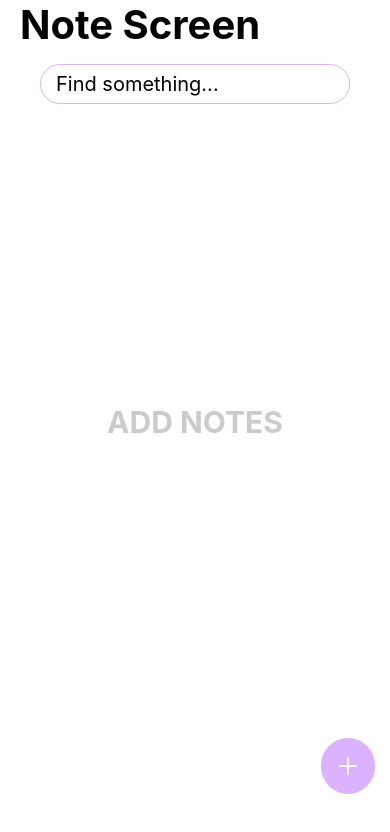
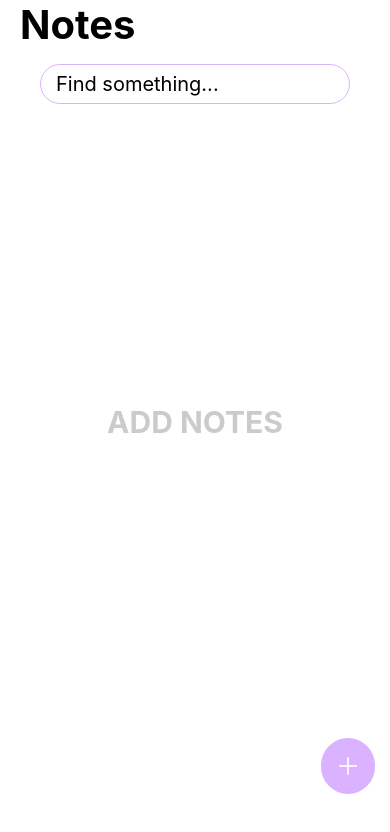
Before and after one commit to CelloAdrian/swift, a React Native app: screen / in a window 390 px wide. Shown: the top 832 px of the page. Built offline with nearby package versions, Linux system fonts and the light colour scheme.

Commit message:
render input module in the app

```diff
--- a/modules/homepage.js
+++ b/modules/homepage.js
@@ -1,21 +1,29 @@
-import React from 'react'
+import React, {useState} from 'react'
 import {View, StyleSheet, Text, StatusBar} from 'react-native'
 import SearchBar from './searchbar'
 import theme from './theme'
 import IconButton from './iconbutton'
+import NoteInput from './noteinput'
 
 const Homepage = () => {
+    const [modalVisible, setModalVisible] = useState(false)
+
+    const handleOnSubmit = (title, description) => {
+        //TODO : this shit
+    }
+
     return (
         <>
         <StatusBar barStyle='dark-content' backgroundColor = {theme.light}/>
         <View style = {styles.container}>
-            <Text style = {styles.header}>Note Screen</Text>
-            <SearchBar containerStyle={{marginVertical: 15}}/>
+            <Text style = {styles.header}>Notes</Text>
+            <SearchBar containerStyle = {{marginVertical: 15}}/>
             <View style = {[StyleSheet.absoluteFillObject ,styles.emptyHeaderContainer]}>
                 <Text style = {styles.emptyHeader}>Add Notes</Text>
-                <IconButton antIconName = 'plus' style = {styles.addButton}/>
+                <IconButton onPress = {() => setModalVisible(true)} antIconName = 'plus' style = {styles.addButton}/>
             </View>
         </View>
+        <NoteInput visible = {modalVisible} onClose = {() => setModalVisible(false)} onSubmit = {handleOnSubmit}/>
         </>
     )
 }
```
